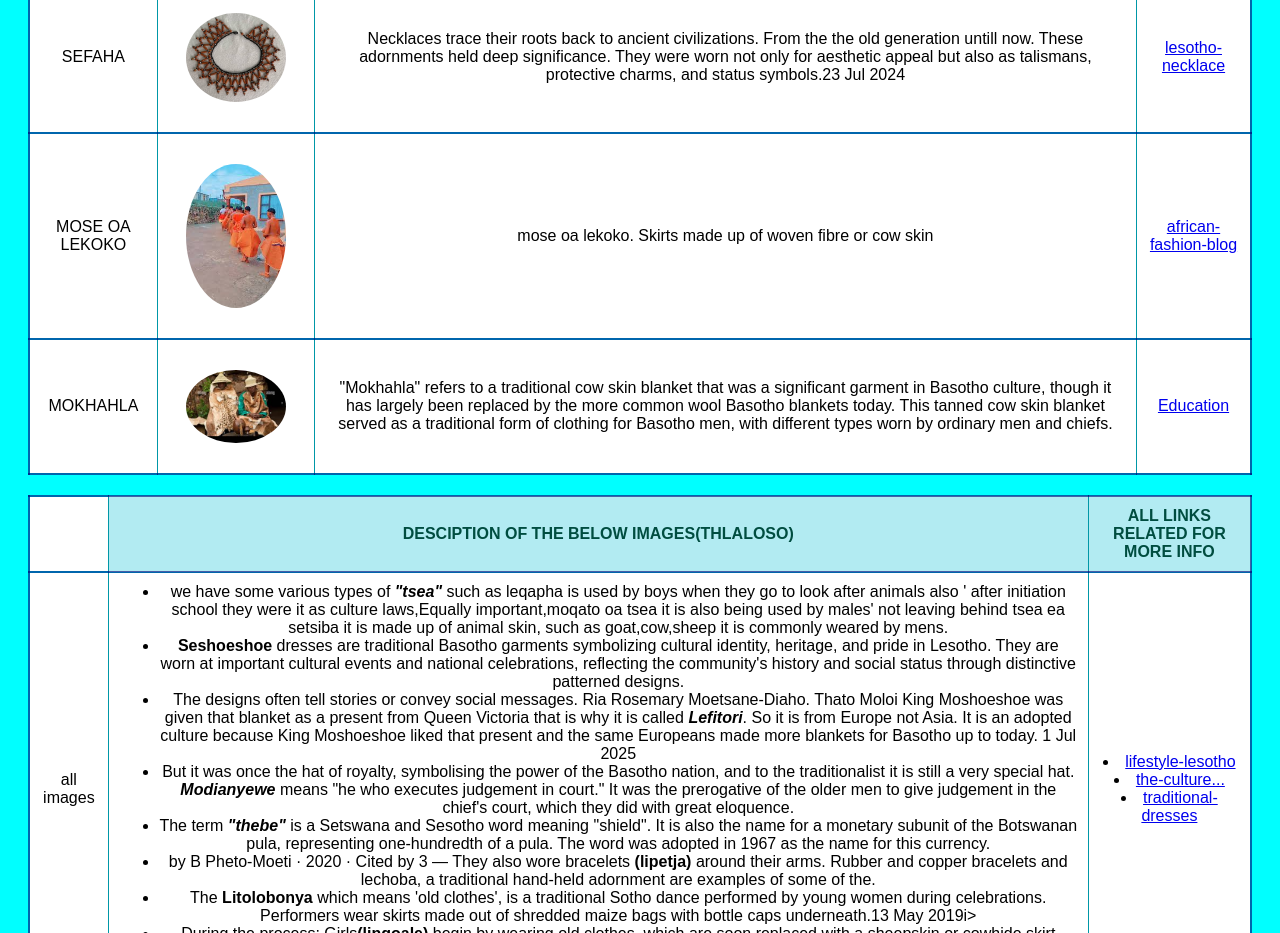
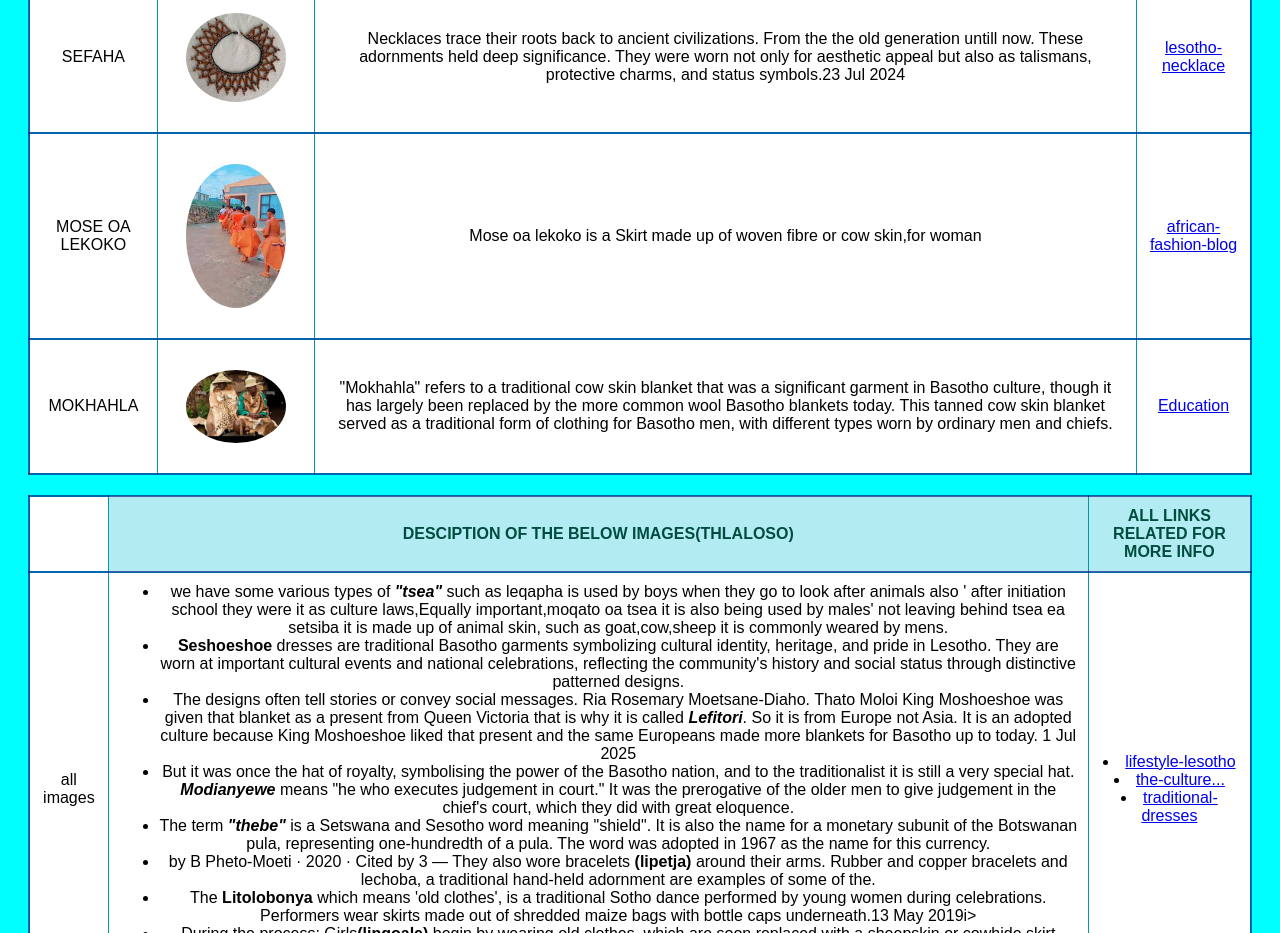
Before and after one commit to Andriase/Nchabeng.github.io, a plain HTML site: page traditionalclothing2.html in a window 1280 px wide. Shown: the part 2355-3288 px from the top of the page. Drawn offline with Linux system fonts and the light colour scheme.

Commit message:
Update traditionalclothing2.html

```diff
--- a/traditionalclothing2.html
+++ b/traditionalclothing2.html
@@ -67,7 +67,7 @@ An Aranda Basotho blanket is a unique,<br>
         </tr>
         <tr><td>MOSE OA LEKOKO</td>
         <td><img src="images/moseoalekoko.jpg"></td>
-    <td>mose oa lekoko. Skirts made up of woven fibre or cow skin</td>
+    <td>Mose oa lekoko is a  Skirt made up of woven fibre or cow skin,for woman</td>
 <td><a href="https://danddclothing.com">african-fashion-blog</a></td></tr>
 <tr>
     <td>MOKHAHLA</td>
```
